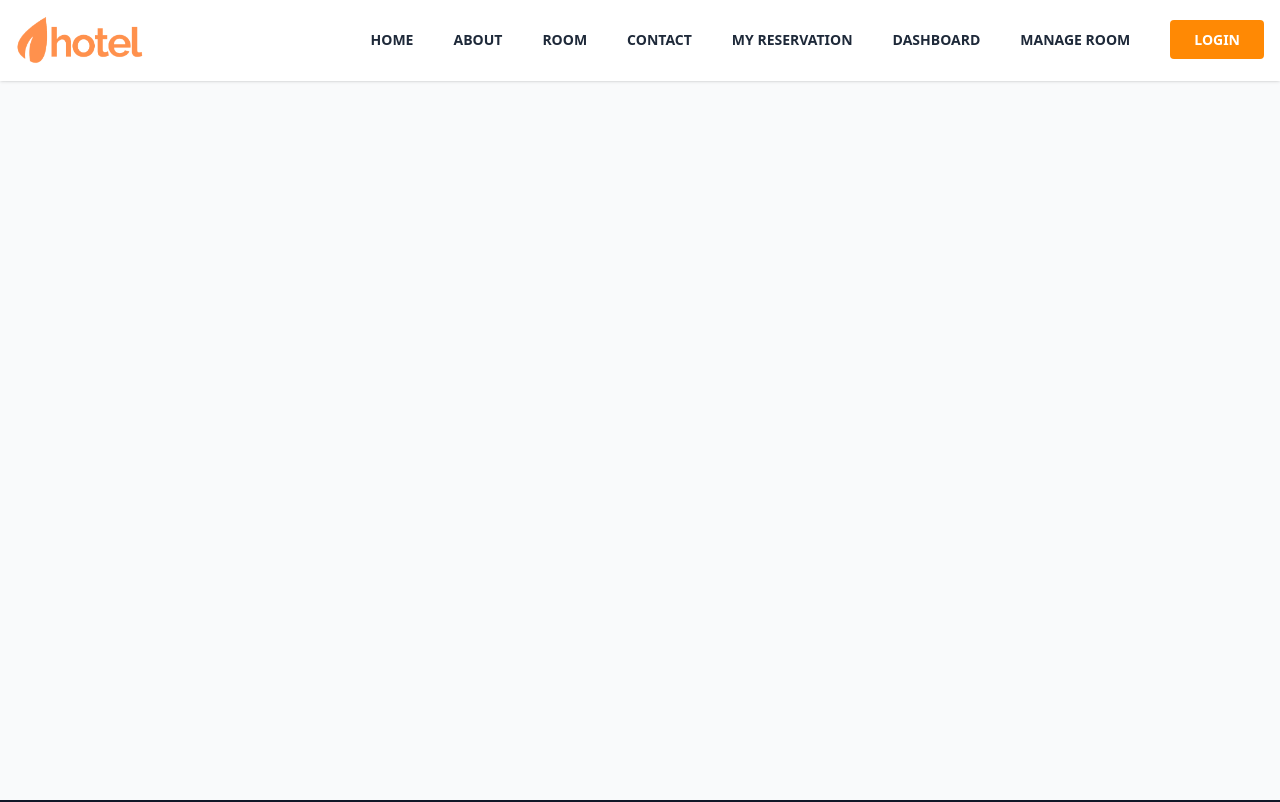
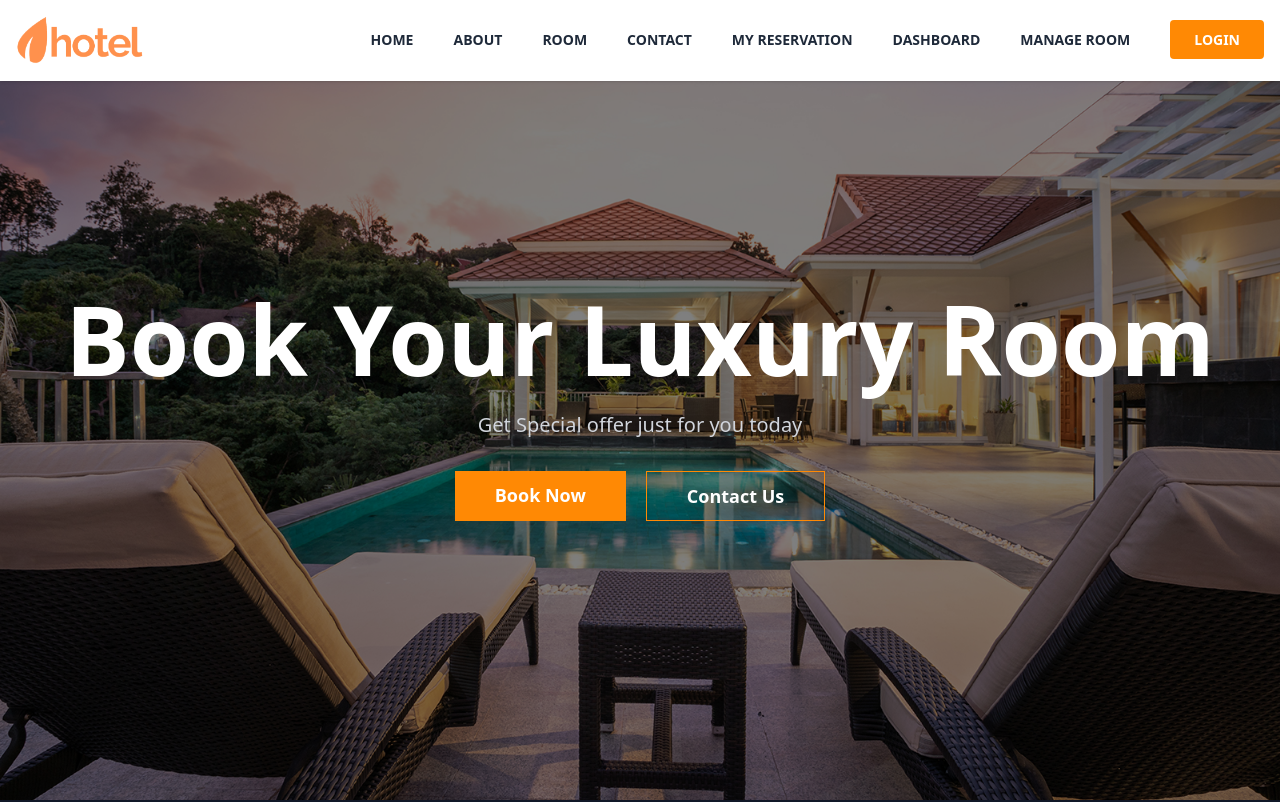
Before and after one commit to oniauliya99/booking-app, a Next.js app: page / in a window 1280 px wide. Shown: the top 802 px of the page. Built offline with nearby package versions, Linux system fonts and the light colour scheme.

Commit message:
feat: hero

```diff
--- a/app/page.tsx
+++ b/app/page.tsx
@@ -1,3 +1,9 @@
+import Hero from "@/components/hero";
+
 export default function Home() {
-  return <div className="">{/* <h1>Home Pahe</h1> */}</div>;
+  return (
+    <div className="">
+      <Hero />
+    </div>
+  );
 }
--- /dev/null
+++ b/components/hero.tsx
@@ -0,0 +1,42 @@
+import Image from "next/image";
+import Link from "next/link";
+
+const Hero = () => {
+  return (
+    <div className="relative h-screen text-white overflow-hidden">
+      <div className="absolute inset-0">
+        <Image
+          src={"/hero.jpg"}
+          alt="hero image"
+          fill
+          className="object-cover object-center w-full h-full"
+        />
+        <div className="absolute inset-0 bg-black opacity-50"></div>
+      </div>
+      <div className="relative flex flex-col items-center justify-center h-full text-center ">
+        <h1 className="text-8xl leading-tight font-extrabold mb-3">
+          Book Your Luxury Room
+        </h1>
+        <p className="text-xl text-gray-300 mb-8">
+          Get Special offer just for you today
+        </p>
+        <div className="flex gap-5">
+          <Link
+            href={"/room"}
+            className="bg-orange-400 text-white hover:bg-orange-500 py-2.5 px-6 md:px-10 text-lg font-semibold hover:scale-105 hover:shadow-lg"
+          >
+            Book Now
+          </Link>
+          <Link
+            href={"/contact"}
+            className="bg-transparent border border-orange-400 text-white hover:bg-orange-500 py-2.5 px-6 md:px-10 text-lg font-semibold hover:scale-105 hover:shadow-lg"
+          >
+            Contact Us
+          </Link>
+        </div>
+      </div>
+    </div>
+  );
+};
+
+export default Hero;
```
